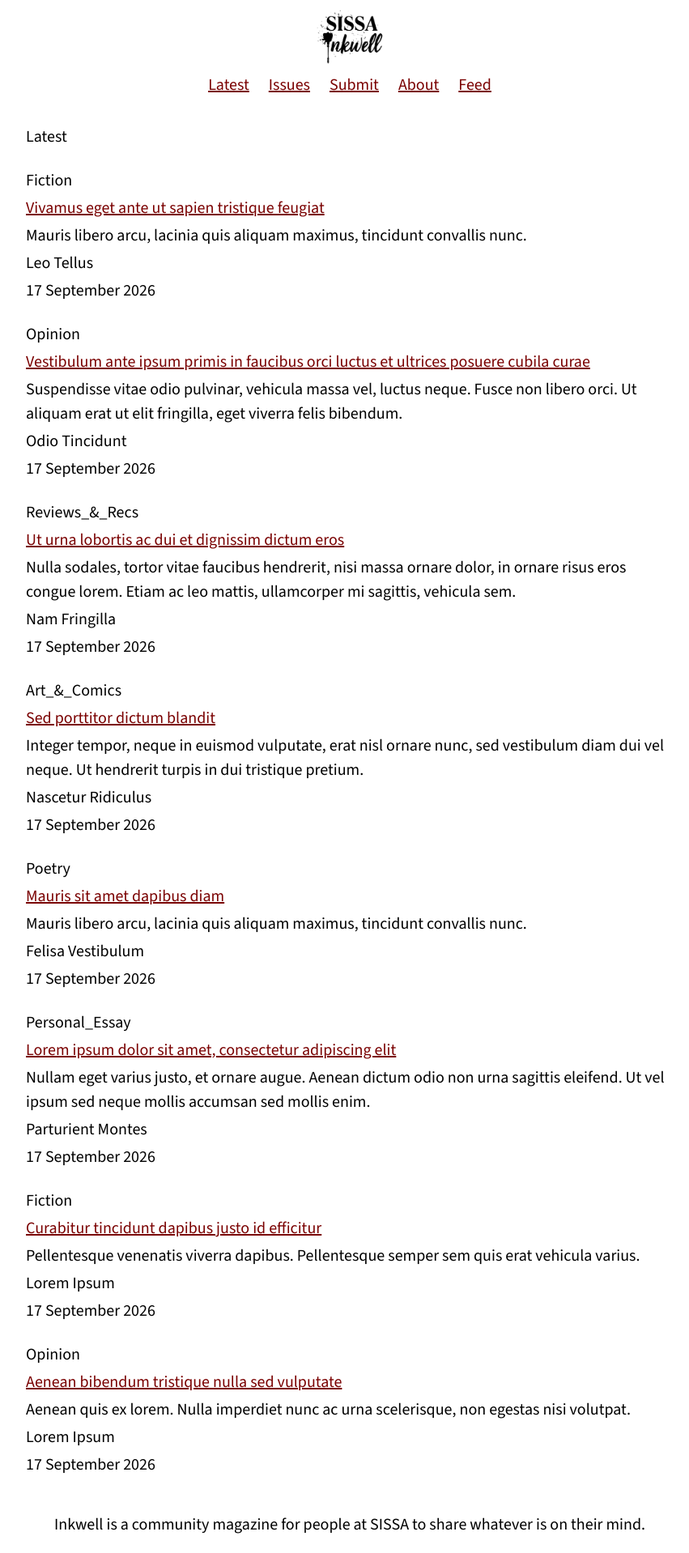
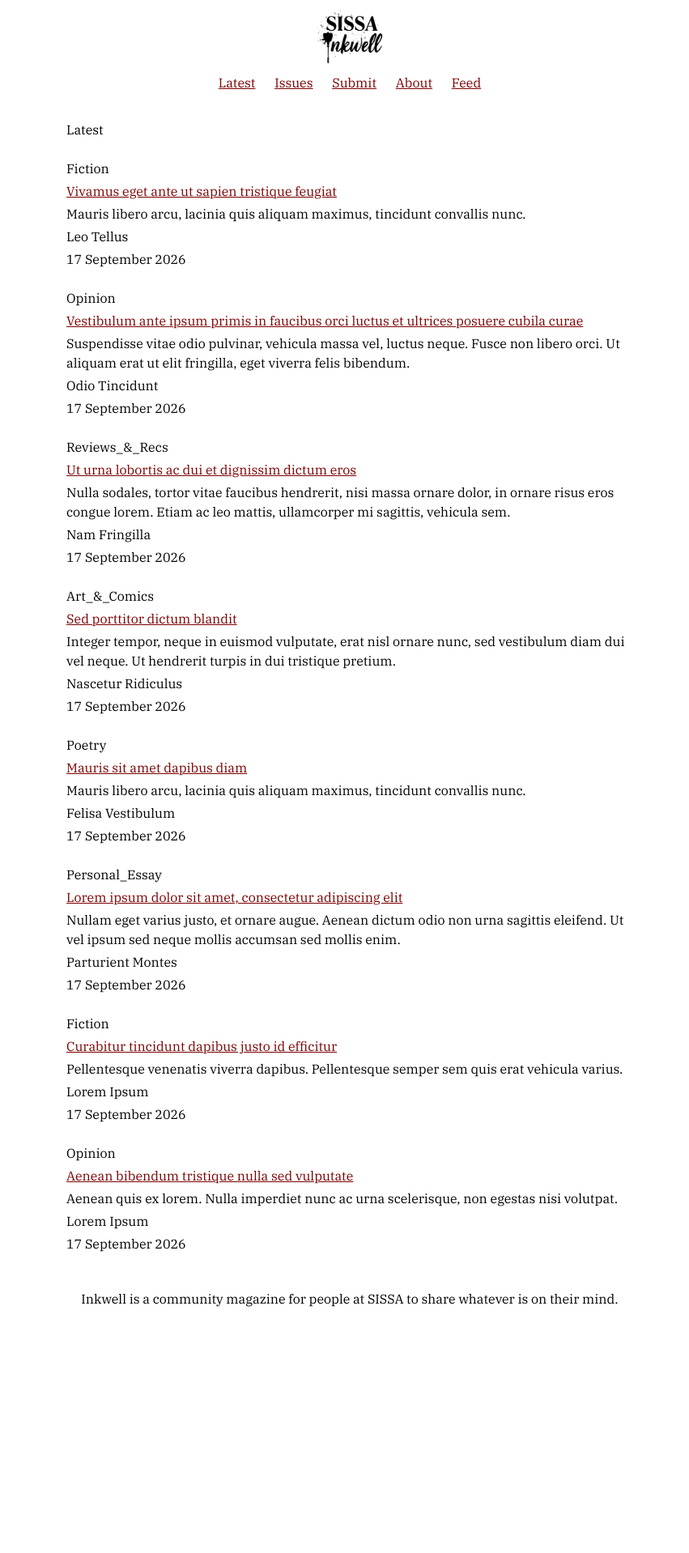
Before and after one commit to 11DE784A/InkwellWebsite, a Jekyll site: the page built from index.markdown, in a window 1280 px wide. Shown: the whole page at 81% size, without its empty margins (208-1059 px from the left). Built offline with Jekyll 4.4.1, drawn with Linux system fonts in a browser that asks for light colours; some web fonts are replaced; after the commit the page ends 1636 px from its top, so only the background shows below that.

Commit message:
ibm plex fonts

```diff
--- a/_includes/header.html
+++ b/_includes/header.html
@@ -6,8 +6,9 @@
     <!-- link rel="shortcut icon" type="image/png" href="/assets/images/favicon.ico"/-->
     <link rel="preconnect" href="https://fonts.googleapis.com">
     <link rel="preconnect" href="https://fonts.gstatic.com" crossorigin>
-    <link href="https://fonts.googleapis.com/css2?family=Alatsi&family=Source+Sans+3:ital,wght@0,200..900;1,200..900&display=swap" rel="stylesheet">
+    <link href="https://fonts.googleapis.com/css2?family=IBM+Plex+Mono:ital,wght@0,400;0,600;1,400;1,600&family=IBM+Plex+Sans:ital,wdth,wght@0,98.9,100..700;1,98.9,100..700&family=IBM+Plex+Serif:ital,wght@0,400;0,600;1,400;1,600&display=swap" rel="stylesheet">
     <link href="/assets/styles.css" rel="stylesheet">
+
     <!-- link rel="alternate" type="application/atom+xml" href="/feed.xml"/-->
 
     <title>
--- a/assets/styles.css
+++ b/assets/styles.css
@@ -1,8 +1,9 @@
 :root {
-  --base-font-size: 2rem;
+  --base-font-size: 1.6rem;
 
-  --body-font-family: 'Source Sans 3', sans-serif;
-  --heading-font-family: 'Alatsi', sans-serif;
+  --sans-font: 'IBM Plex Sans', sans-serif;
+  --mono-font: 'IBM Plex Mono', monospace;
+  --serif-font: 'IBM Plex Serif', serif;
 
   /* Colors */
 
@@ -70,7 +71,7 @@ body {
   background: var(--bg);
   color: var(--fg1);
   font-size: var(--base-font-size);
-  font-family: var(--body-font-family);
+  font-family: var(--serif-font);
   line-height: 1.5;
 }
 
@@ -102,7 +103,7 @@ nav ul li {
 }
 
 main {
-  max-width: 80rem;
+  max-width: 70rem;
   margin: 0 auto;
 }
 
```
